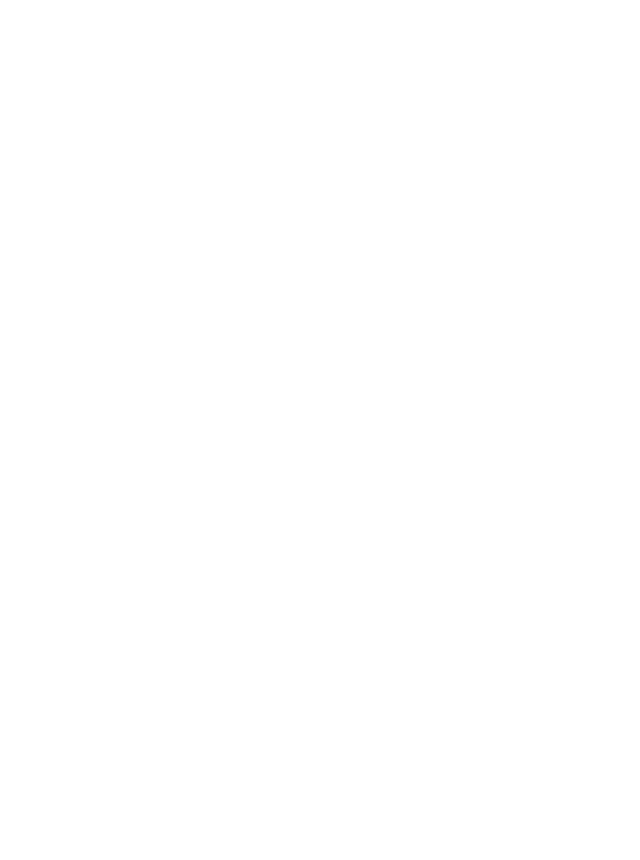
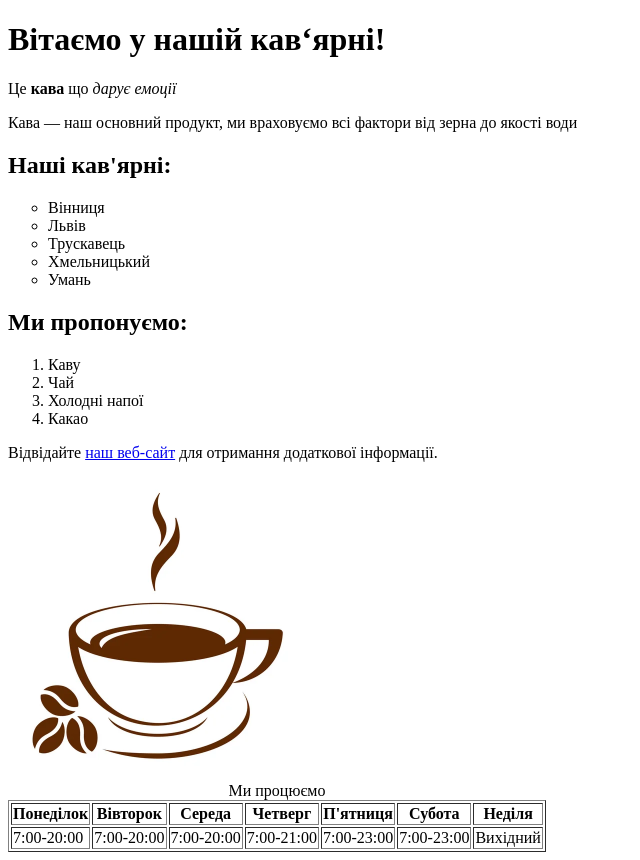
Before and after one commit to KatyaGanchuk/web-practice-course, a plain HTML site: page 1_2/example.html in a window 1280 px wide. Shown: the whole page, without its empty margins (0-640 px from the left). Before the commit the page ends 800 px from the top, so only its background shows below. Drawn offline with Linux system fonts and the light colour scheme.

Commit message:
Update example.html

```diff
--- a/1_2/example.html
+++ b/1_2/example.html
@@ -5,6 +5,50 @@
     <title>Приклад веб-сторінки з різними тегами та атрибутами</title>
 </head>
 <body>
+    <h1>Вітаємо у нашій кав‘ярні!</h1>
+    <p>Це <strong>кава</strong> що  <em>дарує емоції</em> </p>
+    <p>Кава — наш основний продукт, ми враховуємо всі фактори від зерна до якості води</p>
+    <h2>Наші кав'ярні:</h2>
+    <ul style="list-style-type: circle;">
 
+        <li>Вінниця</li>
+        <li>Львів</li>
+        <li>Трускавець</li>
+        <li>Хмельницький</li>
+        <li>Умань</li>
+
+    </ul>
+    <h2>Ми пропонуємо:</h2>
+    <ol>
+
+        <li>Каву </li>
+        <li>Чай</li>
+        <li>Холодні напої</li>
+        <li>Какао</li>
+    </ol>
+    <p>Відвідайте <a href="https://www.instagram.com/coffee_boroda/" target="_blank">наш веб-сайт</a> для отримання додаткової інформації.</p>
+    <img src="./coffe.jpg" alt="Приклад зображення" width="300" >
+    <table style="width: 300; height:350 ;" border="1px">
+
+        <caption>Ми процюємо</caption>
+        <tr>
+            <th>Понеділок</th>
+            <th>Вівторок</th>
+            <th>Середа</th>
+            <th>Четверг</th>
+            <th>П'ятниця</th>
+            <th>Субота</th>
+            <th>Неділя</th>
+        </tr>
+        <tr>
+            <td>7:00-20:00</td>
+            <td>7:00-20:00</td>
+            <td>7:00-20:00</td>
+            <td>7:00-21:00</td>
+            <td>7:00-23:00</td>
+            <td>7:00-23:00</td>
+            <td>Вихідний</td>
+        </tr>
+    </table>
 </body>
 </html>
```
